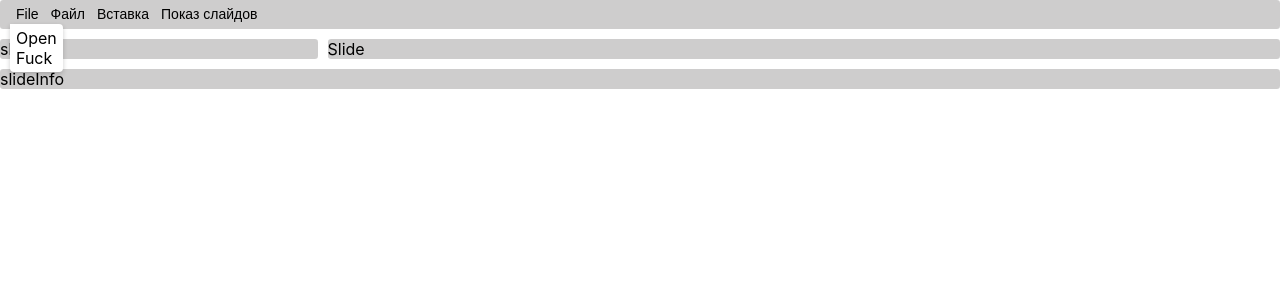
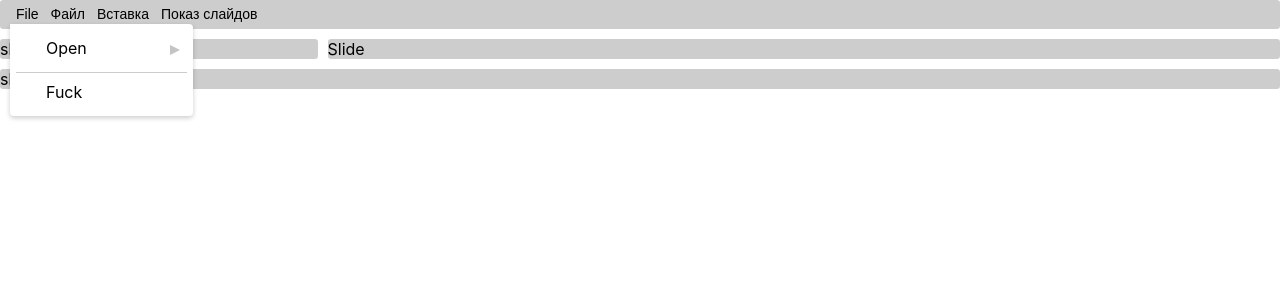
Before and after one commit to pklgn/project-os, a React (Create React App) app: page / in a window 1280 px wide. Shown: the top 300 px of the page. Built offline with nearby package versions, Linux system fonts and the light colour scheme.

Commit message:
фича: dropdown меню

```diff
--- a/src/components/TopBar/TopBar.tsx
+++ b/src/components/TopBar/TopBar.tsx
@@ -13,9 +13,9 @@ function TopBar() {
         return <Button text={text} state={"default"} onClick={() => console.log('hello')} />
     });
 
-    const dropDownMenu: Map<string, boolean> = new Map();
-    dropDownMenu.set("Open", false);
-    dropDownMenu.set("Fuck", true);
+    const dropDownMenu: Map<string, boolean[]> = new Map();
+    dropDownMenu.set("Open", [false, true]);
+    dropDownMenu.set("Fuck", [true, false]);
 
     return (
         <div className={styles['top-bar']}>
--- a/src/components/common/DropdownButton/DropdownButton.module.css
+++ b/src/components/common/DropdownButton/DropdownButton.module.css
@@ -5,12 +5,10 @@
   display: inline-block;
   cursor: pointer;
   background-color: transparent;
-  transition: all ease-out 0.2s;
   padding: 4px 6px;
 }
 
 .button:hover {
-  transition: all ease-out 0.2s;
   background-color: rgba(190, 189, 189, 0.75);
 }
 
@@ -32,9 +30,24 @@
 }
 
 .subbuton {
-
+  display: flex;
+  min-width: 11vw;
+  justify-content: space-between;
+  padding-left: 30px;
+  padding-top: 10px;
+  margin-bottom: 10px;
 }
 
-.clickable-subbuton {
+.triangle {
+  width: 0;
+  height: 0;
+  border-top: 5px solid transparent;
+  border-left: 10px solid rgb(196 196 196);
+  border-bottom: 5px solid transparent;
+  margin: 7px;
+}
 
+.block-end-line {
+  height: 0.1px;
+  background-color: rgba(0, 0, 0, .2);
 }
--- a/src/components/common/DropdownButton/DropdownButton.tsx
+++ b/src/components/common/DropdownButton/DropdownButton.tsx
@@ -3,7 +3,7 @@ import styles from "./DropdownButton.module.css";
 export function DropdownButton(props: {
     title: string;
     state: 'disabled' | 'default';
-    menu: Map<string, boolean>;
+    menu: Map<string, boolean[]>;
     onClick: () => void;
 }): JSX.Element {
     const {
@@ -14,11 +14,22 @@ export function DropdownButton(props: {
     } = props;
 
     const menuElements: JSX.Element[] = [];
-    menu.forEach((hasSubMenu, title) => {
+    menu.forEach((info, title) => {
+        const hasSubMenu: boolean = info[0];
+        const isBlockEnd: boolean = info[1];
         const element: JSX.Element = (hasSubMenu)
-            ? <div className={styles["clickable-subbuton"]}>{title}</div>
-            : <div className={styles.subbuton}>{title}</div>;
-        menuElements.push(element);
+            ? <div className={styles.subbuton}>{title}</div>
+            : <div className={styles.subbuton}>
+                {title}
+                <div className={styles.triangle}></div>
+            </div>;
+        const finElement: JSX.Element = (isBlockEnd)
+            ? <div className={styles["block-end"]}>
+                {element}
+                <div className={styles["block-end-line"]}></div>
+              </div>
+            : element;
+        menuElements.push(finElement);
     });
 
     return (
```
